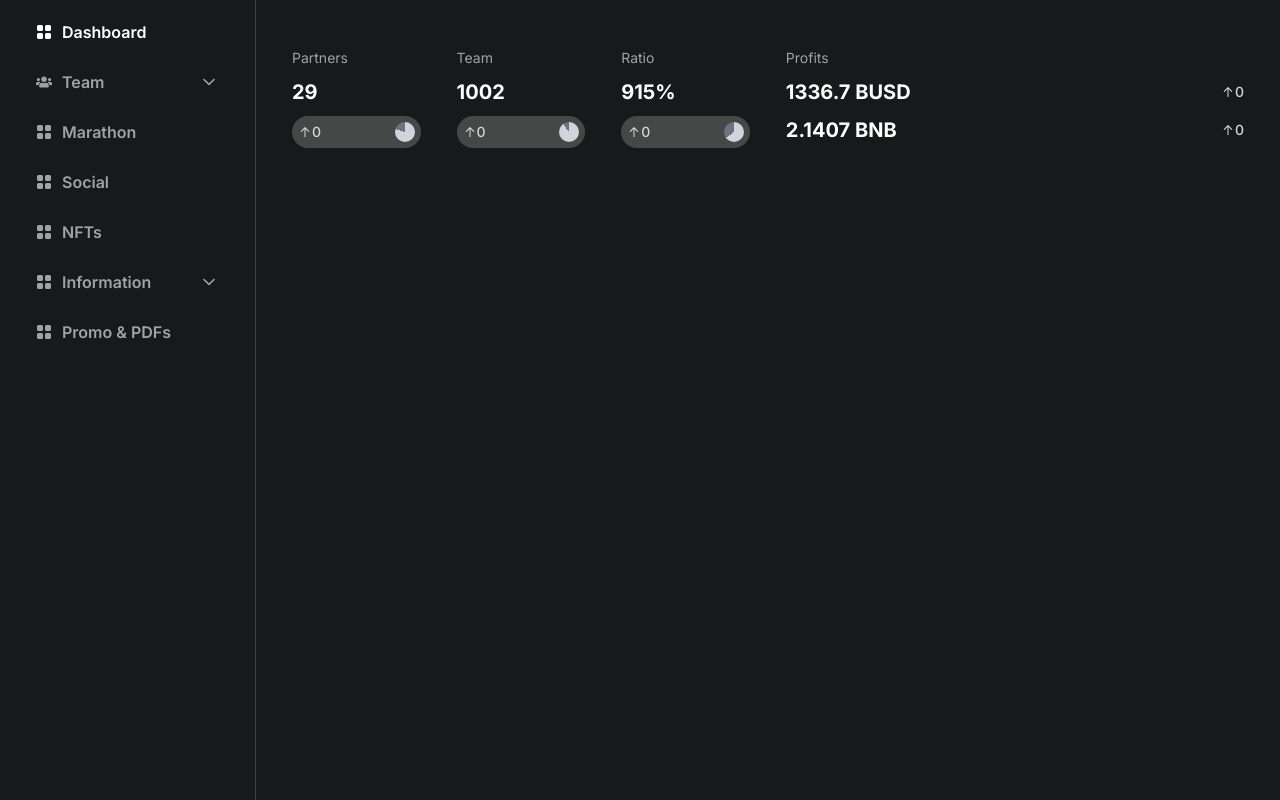
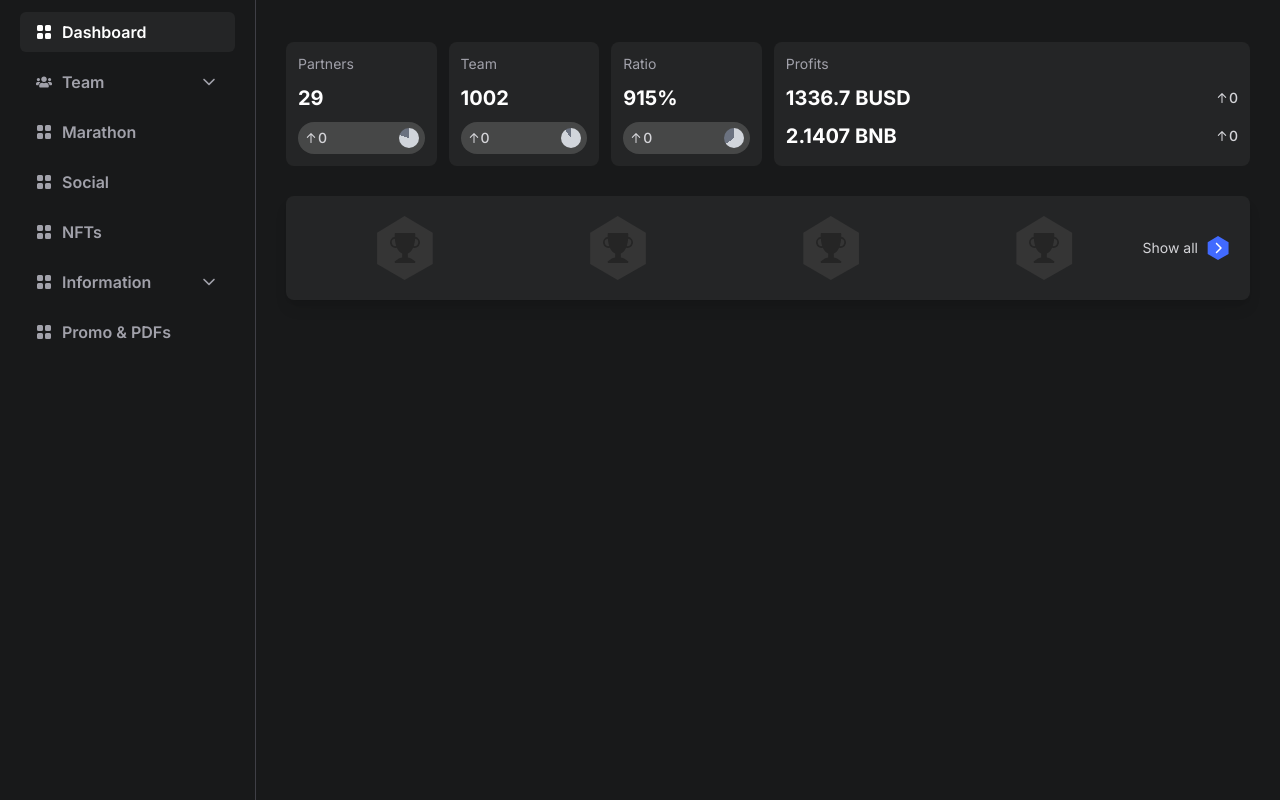
Before and after one commit to ai-arif/arrax-user-frontend, a Next.js app: page /dashboard in a window 1280 px wide. Built offline with nearby package versions, Linux system fonts and the light colour scheme.

Commit message:
create hexagon trophy section

```diff
--- /dev/null
+++ b/src/app/dashboard/_components/HexagonTrophy.jsx
@@ -0,0 +1,32 @@
+import React from "react";
+import { BsTrophyFill } from "react-icons/bs";
+import { FaChevronRight } from "react-icons/fa6";
+
+const HexagonTrophy = () => {
+  return (
+    <div className="bg-arx-primary-light flex items-center justify-between rounded-lg p-5 shadow-lg">
+      {/* hexagon trophy */}
+      <div className="flex flex-grow justify-around gap-4">
+        {[1, 2, 3, 4].map((_, index) => (
+          <div
+            key={index}
+            className="hexagon-shape relative flex h-16 w-16 items-center justify-center overflow-hidden bg-[#353535]"
+          >
+            <BsTrophyFill className="text-3xl text-[#252525]" />
+          </div>
+        ))}
+      </div>
+      {/* show all button */}
+      <button className="group flex items-center gap-2">
+        <span className="text-sm text-zinc-300 group-hover:text-zinc-200">
+          Show all
+        </span>
+        <div className="hexagon-shape relative flex h-6 w-6 items-center justify-center overflow-hidden bg-[#416AFF]">
+          <FaChevronRight className="text-xs text-white" />
+        </div>
+      </button>
+    </div>
+  );
+};
+
+export default HexagonTrophy;
--- a/src/app/dashboard/layout.jsx
+++ b/src/app/dashboard/layout.jsx
@@ -43,7 +43,7 @@ export default function DashboardLayout({ children }) {
           </button>
         </div>
         {/* Main Dashboard Content */}
-        <section className="mx-auto w-full max-w-screen-2xl p-4 sm:p-6 2xl:p-10">
+        <section className="lg:p-7.5 mx-auto w-full max-w-screen-2xl p-4 sm:p-6 2xl:p-10">
           {children}
         </section>
       </div>
--- a/src/app/dashboard/page.jsx
+++ b/src/app/dashboard/page.jsx
@@ -1,4 +1,5 @@
 import React from "react";
+import HexagonTrophy from "./_components/HexagonTrophy";
 import TeamStats from "./_components/TeamStats";
 
 export const metadata = {
@@ -8,8 +9,9 @@ export const metadata = {
 
 const DashboardHomePage = async () => {
   return (
-    <div>
+    <div className="lg:space-y-7.5 space-y-4 sm:space-y-6 2xl:space-y-10">
       <TeamStats />
+      <HexagonTrophy />
     </div>
   );
 };
--- a/src/app/globals.css
+++ b/src/app/globals.css
@@ -71,4 +71,16 @@
     -ms-overflow-style: none;
     scrollbar-width: none;
   }
+  /* hexagon shape */
+  .hexagon-shape {
+    -webkit-clip-path: polygon(
+      50% 0%,
+      94% 26%,
+      94% 75%,
+      50% 100%,
+      7% 75%,
+      7% 26%
+    );
+    clip-path: polygon(50% 0%, 94% 26%, 94% 75%, 50% 100%, 7% 75%, 7% 26%);
+  }
 }
--- a/tailwind.config.js
+++ b/tailwind.config.js
@@ -8,9 +8,14 @@ module.exports = {
   ],
   theme: {
     extend: {
+      spacing: {
+        7.5: "1.875rem", // 30px
+      },
       colors: {
         "arx-primary": "#18191A",
-        "arx-secondary": "#340385",
+        "arx-primary-light": "#242526",
+        // "arx-secondary": "#340385",
+        // "arx-blue-5": "#416AFF",
         background: "hsl(var(--background))",
         foreground: "hsl(var(--foreground))",
         card: {
```
